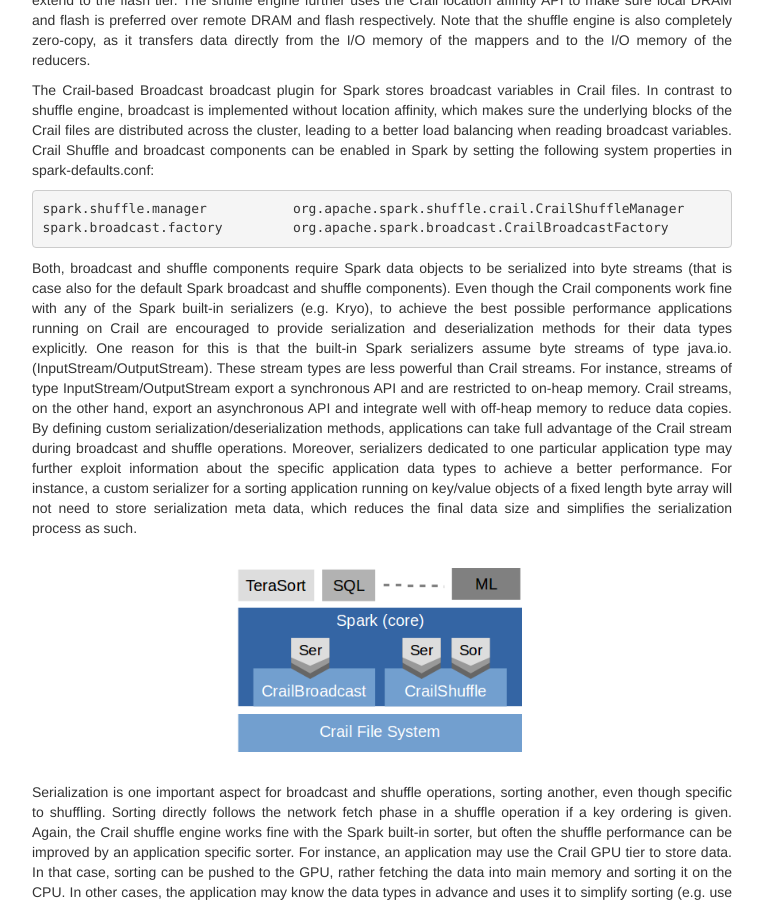
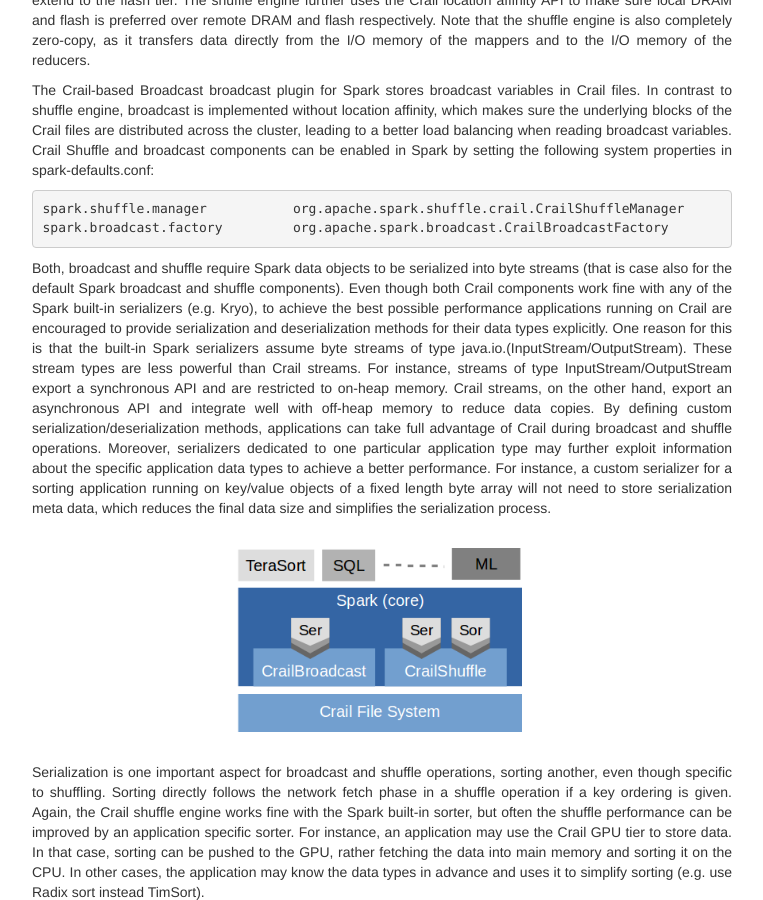
Before and after one commit to apache/incubator-crail-website, a Jekyll site: the page built from docs/index.md, in a window 1280 px wide and 900 px high, scrolled down 3577 px. Shown: the whole window, without its empty margins (258-1021 px from the left). Built offline with Jekyll 4.4.1, drawn with Linux system fonts in a browser that asks for light colours.

Commit message:
Update index.md

```diff
--- a/docs/index.md
+++ b/docs/index.md
@@ -128,7 +128,7 @@
 
 <div style="text-align: justify">
 <p>
-Both, broadcast and shuffle components require Spark data objects to be serialized into byte streams (that is case also for the default Spark broadcast and shuffle components). Even though the Crail components work fine with any of the Spark built-in serializers (e.g. Kryo), to achieve the best possible performance applications running on Crail are encouraged to provide serialization and deserialization methods for their data types explicitly. One reason for this is that the built-in Spark serializers assume byte streams of type java.io.(InputStream/OutputStream). These stream types are less powerful than Crail streams. For instance, streams of type InputStream/OutputStream export a synchronous API and are restricted to on-heap memory. Crail streams, on the other hand, export an asynchronous API and integrate well with off-heap memory to reduce data copies. By defining custom serialization/deserialization methods, applications can take full advantage of the Crail stream during broadcast and shuffle operations. Moreover, serializers dedicated to one particular application type may further exploit information about the specific application data types to achieve a better performance. For instance, a custom serializer for a sorting application running on key/value objects of a fixed length byte array will not need to store serialization meta data, which reduces the final data size and simplifies the serialization process as such.
+Both, broadcast and shuffle require Spark data objects to be serialized into byte streams (that is case also for the default Spark broadcast and shuffle components). Even though both Crail components work fine with any of the Spark built-in serializers (e.g. Kryo), to achieve the best possible performance applications running on Crail are encouraged to provide serialization and deserialization methods for their data types explicitly. One reason for this is that the built-in Spark serializers assume byte streams of type java.io.(InputStream/OutputStream). These stream types are less powerful than Crail streams. For instance, streams of type InputStream/OutputStream export a synchronous API and are restricted to on-heap memory. Crail streams, on the other hand, export an asynchronous API and integrate well with off-heap memory to reduce data copies. By defining custom serialization/deserialization methods, applications can take full advantage of Crail during broadcast and shuffle operations. Moreover, serializers dedicated to one particular application type may further exploit information about the specific application data types to achieve a better performance. For instance, a custom serializer for a sorting application running on key/value objects of a fixed length byte array will not need to store serialization meta data, which reduces the final data size and simplifies the serialization process.
 </p>
 </div>
 
```
